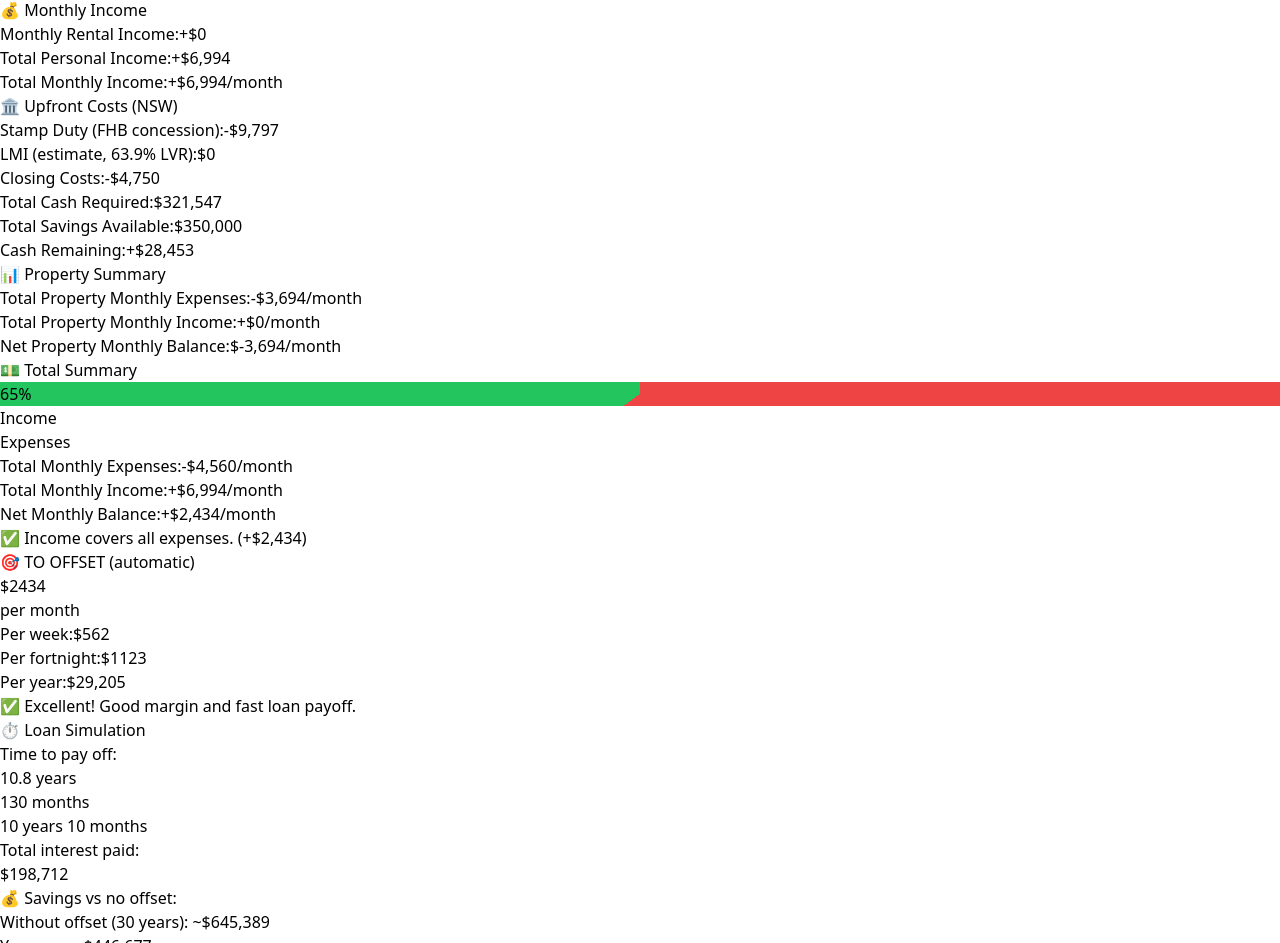
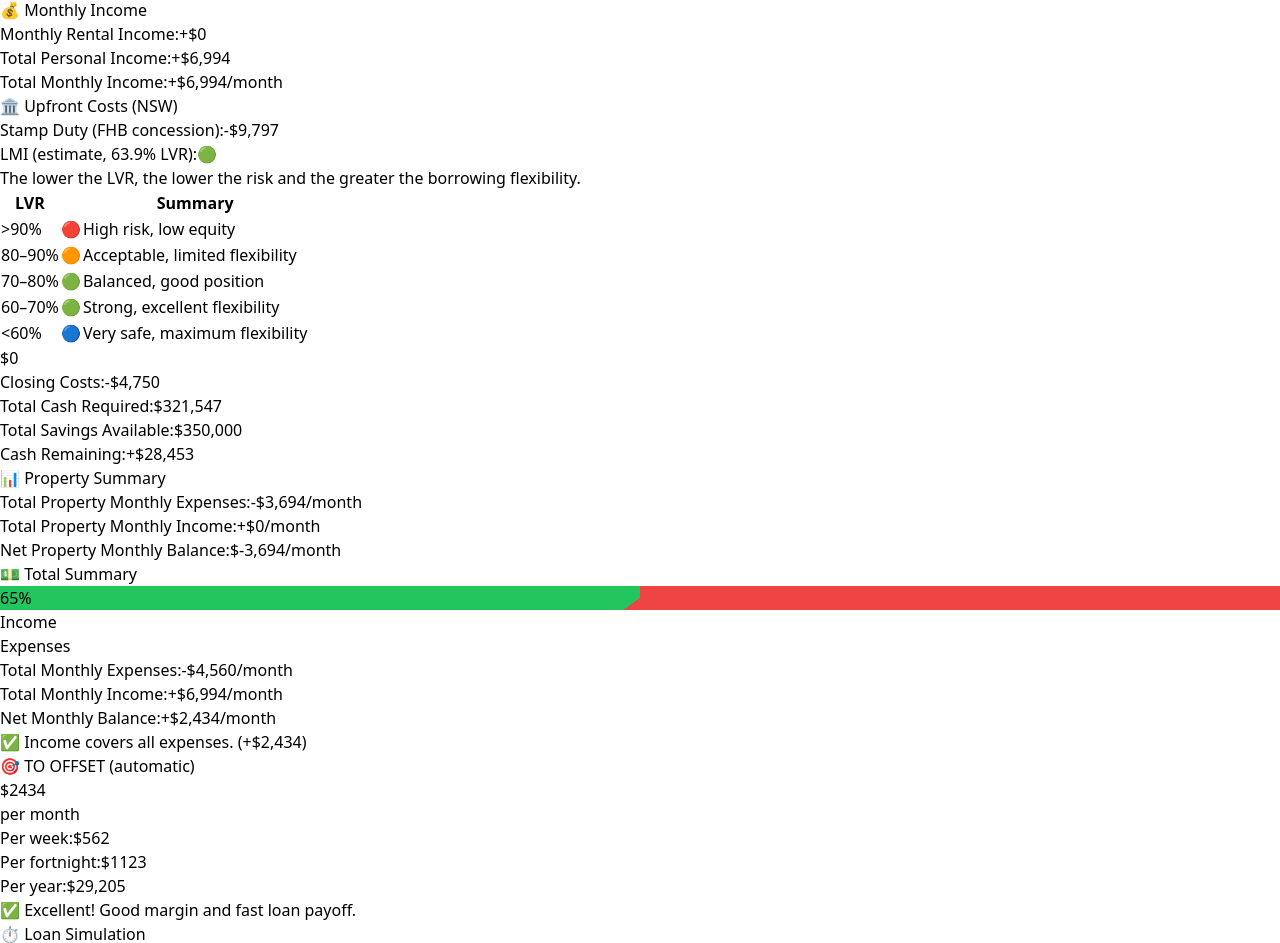
Before and after one commit to CModernel/property-calculator, a React (Vite) app: page / in a window 1280 px wide. Shown: the part 1814-2757 px from the top of the page. Built offline with nearby package versions, Linux system fonts and the light colour scheme.

Commit message:
PCALC-22: Add LVR risk indicator badge with hover tooltip

```diff
--- a/src/App.jsx
+++ b/src/App.jsx
@@ -2,6 +2,7 @@ import React, { useState } from 'react';
 import { DollarSign, Home, Users, TrendingDown, Calendar, ShoppingCart, Car, RotateCcw } from 'lucide-react';
 import { formatMonthsDetailed, formatCompactMoney } from './calculations/formatting';
 import NumberSliderField from './components/NumberSliderField';
+import LvrBadge from './components/LvrBadge';
 import { getNextSuggestion } from './calculations/suggestions';
 import { getBalanceColor, getBalanceBgColor } from './calculations/ui';
 import {
@@ -1426,7 +1427,10 @@ const PropertyInvestmentCalculator = () => {
                     <span className="font-semibold text-red-600">-${Math.round(stampDuty).toLocaleString()}</span>
                   </div>
                   <div className="flex justify-between">
-                    <span className="text-gray-600">LMI (estimate, {lvr.toFixed(1)}% LVR):</span>
+                    <span className="text-gray-600">
+                      LMI (estimate, {lvr.toFixed(1)}% LVR):
+                      <LvrBadge lvr={lvr} />
+                    </span>
                     <span className="font-semibold text-red-600">
                       {lmi > 0 ? `-$${Math.round(lmi).toLocaleString()}` : '$0'}
                       {lmi > 0 && !payLmiUpfront && (
--- /dev/null
+++ b/src/calculations/classifyLvr.js
@@ -0,0 +1,16 @@
+// Ordered highest-LVR-band first. `min` is each band's inclusive lower bound;
+// the matching band is the first whose lvr >= min. The final band's -Infinity
+// is deliberately the catch-all: it also covers 0, negative, and any
+// non-finite lvr defensively (safePercentage never actually produces NaN/
+// Infinity, but classifyLvr shouldn't rely on that guarantee to stay correct).
+export const LVR_BANDS = [
+  { min: 90, band: '>90%', symbol: '🔴', summary: 'High risk, low equity', textClass: 'text-red-600', bgClass: 'bg-red-50 border-red-300' },
+  { min: 80, band: '80–90%', symbol: '🟠', summary: 'Acceptable, limited flexibility', textClass: 'text-orange-600', bgClass: 'bg-orange-50 border-orange-300' },
+  { min: 70, band: '70–80%', symbol: '🟢', summary: 'Balanced, good position', textClass: 'text-green-600', bgClass: 'bg-green-50 border-green-300' },
+  { min: 60, band: '60–70%', symbol: '🟢', summary: 'Strong, excellent flexibility', textClass: 'text-green-600', bgClass: 'bg-green-50 border-green-300' },
+  { min: -Infinity, band: '<60%', symbol: '🔵', summary: 'Very safe, maximum flexibility', textClass: 'text-blue-600', bgClass: 'bg-blue-50 border-blue-300' },
+];
+
+export function classifyLvr(lvr) {
+  return LVR_BANDS.find((band) => lvr >= band.min) ?? LVR_BANDS[LVR_BANDS.length - 1];
+}
--- /dev/null
+++ b/src/components/LvrBadge.jsx
@@ -0,0 +1,48 @@
+import { classifyLvr, LVR_BANDS } from '../calculations/classifyLvr';
+
+// Hover/focus handled entirely with Tailwind's `group`/`group-focus-within` -
+// no useState needed, and focus-within gives keyboard accessibility for free.
+const LvrBadge = ({ lvr }) => {
+  const current = classifyLvr(lvr);
+
+  return (
+    <span className="relative inline-flex group align-middle ml-1">
+      <button
+        type="button"
+        className={`inline-flex items-center justify-center w-4 h-4 rounded-full text-[10px] leading-none border cursor-default focus:outline-none focus:ring-2 focus:ring-gray-300 ${current.bgClass}`}
+        aria-label={`LVR risk: ${current.summary} (${current.band})`}
+      >
+        {current.symbol}
+      </button>
+
+      <div
+        role="tooltip"
+        className="invisible opacity-0 group-hover:visible group-hover:opacity-100 group-focus-within:visible group-focus-within:opacity-100 transition-opacity duration-150 absolute z-20 top-full right-0 mt-2 w-72 max-w-[90vw] rounded-lg border border-gray-200 bg-white p-3 shadow-lg text-xs"
+      >
+        <p className="text-gray-600 mb-2">
+          The lower the LVR, the lower the risk and the greater the borrowing flexibility.
+        </p>
+        <table className="w-full text-left border-collapse">
+          <thead>
+            <tr className="text-gray-500">
+              <th className="pr-2 pb-1 font-medium">LVR</th>
+              <th className="pr-2 pb-1 font-medium" />
+              <th className="pb-1 font-medium">Summary</th>
+            </tr>
+          </thead>
+          <tbody>
+            {LVR_BANDS.map((band) => (
+              <tr key={band.band} className={band === current ? 'bg-gray-100' : undefined}>
+                <td className="pr-2 py-1 align-top whitespace-nowrap">{band.band}</td>
+                <td className="pr-2 py-1 align-top">{band.symbol}</td>
+                <td className={`py-1 align-top font-medium ${band.textClass}`}>{band.summary}</td>
+              </tr>
+            ))}
+          </tbody>
+        </table>
+      </div>
+    </span>
+  );
+};
+
+export default LvrBadge;
```
Also changed, not shown: 2 other files (tests, documents, lock files or other folders).
